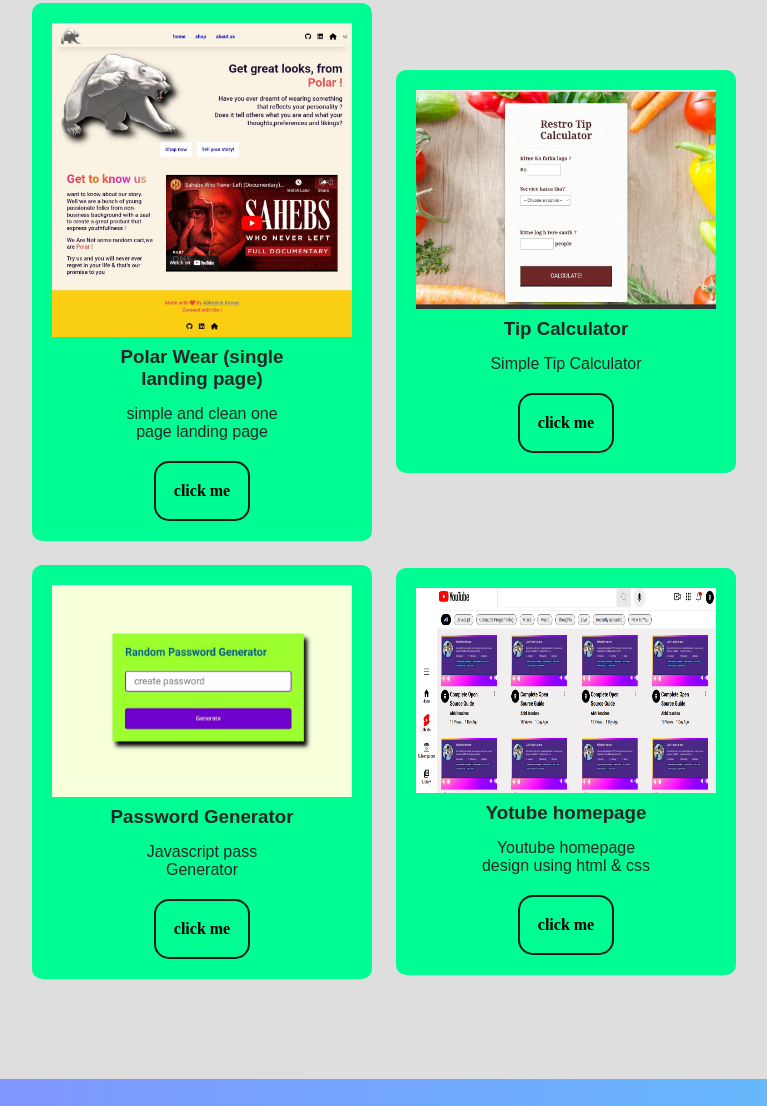
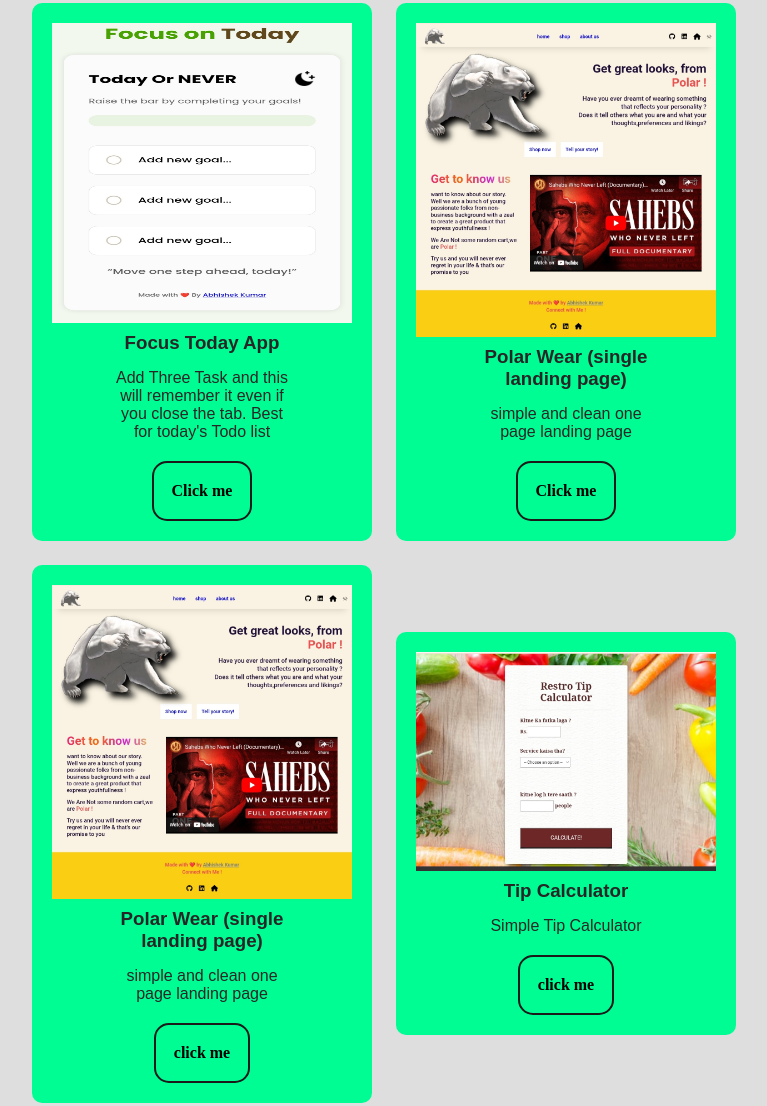
Before and after one commit to abhiraj-ku/Abhishek-portfolio, a plain HTML site: page index.html in a window 1280 px wide. Shown: the part 3385-4491 px from the top of the page, without its empty margins (256-1023 px from the left). Drawn offline with Linux system fonts and the light colour scheme.

Commit message:
added new projects

```diff
--- a/index.html
+++ b/index.html
@@ -225,6 +225,30 @@
             </div>
             <div class="hero">
                 <div class="code-img">
+                    <a href="#"><img src="images/1679979469278.jpg" alt="" width="300px" height="300px"></a>
+                </div>
+                <div class="text">
+                    <h3>Focus Today App</h3>
+                    <p>Add Three Task and this will remember it even if you close the tab. Best for today's Todo list</p>
+                </div>
+                <div class="buttons">
+                    <a href="https://focus-today12.netlify.app/"><button class="button-btn">Click me</button></a>
+                </div>
+            </div>
+            <div class="hero">
+                <div class="code-img">
+                    <a href="#"><img src="images/polarwear.jpg" alt="" width="300px"></a>
+                </div>
+                <div class="text">
+                    <h3>Polar Wear (single landing page)</h3>
+                    <p>simple and clean one page landing page</p>
+                </div>
+                <div class="buttons">
+                    <a href="https://abhi-dictionary12.netlify.app/"><button class="button-btn">Click me</button></a>
+                </div>
+            </div>
+            <div class="hero">
+                <div class="code-img">
                     <a href="#"><img src="images/polarwear.jpg" alt="" width="300px"></a>
                 </div>
                 <div class="text">
```
Also changed, not shown: images/1679979469278.jpg (added), images/dictionary.PNG (added).
